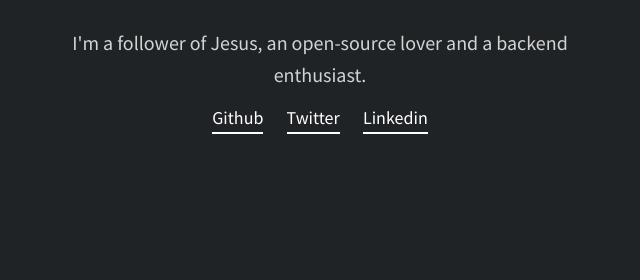
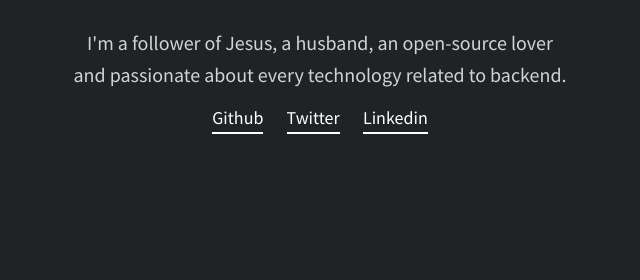
Before and after one commit to wesleimp-deprecated/weslei.me, a plain HTML site: page index.html in a window 1280 px wide. Shown: the part 520-800 px from the top of the page, without its empty margins (320-960 px from the left). Drawn offline with Linux system fonts and the light colour scheme.

Commit message:
Changed self introduction

```diff
--- a/index.html
+++ b/index.html
@@ -15,7 +15,7 @@
     <img src="avatar.JPG" alt="Weslei Juan Moser Pereira">
     <h1>Weslei Juan Moser Pereira</h1>
     <h2>Software Engineer</h2>
-    <p>I'm a follower of Jesus, an open-source lover and a backend enthusiast.</p>
+    <p>I'm a follower of Jesus, a husband, an open-source lover and passionate about every technology related to backend.</p>
 
     <div class="links">
       <a href="https://github.com/wesleimp" target="_blank">Github</a>
```
